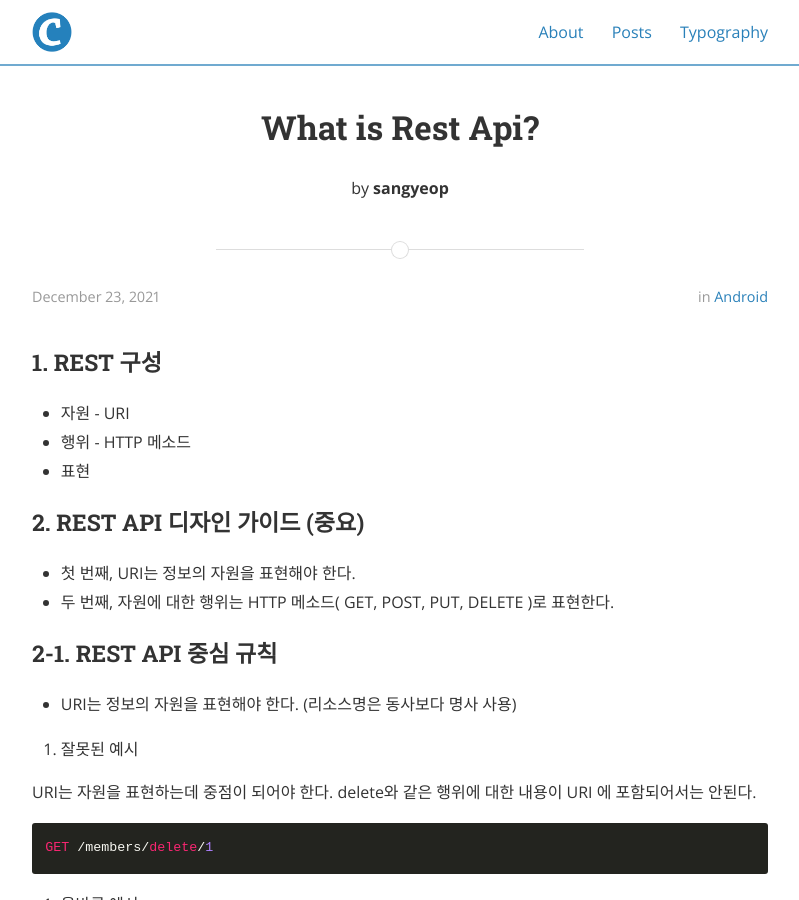
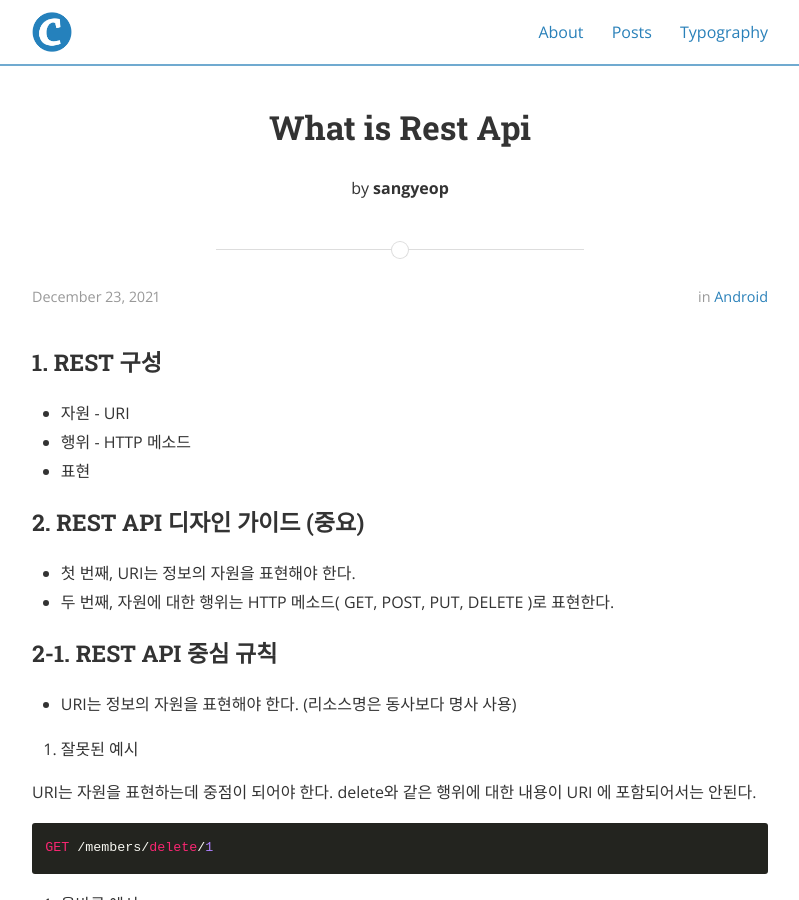
Before and after one commit to saint6839/saint6839.github.io, a Jekyll site: the page built from _posts/2021-12-23-What-is-Rest-Api.md, in a window 1280 px wide and 900 px high. Shown: the whole window, without its empty margins (240-1039 px from the left). Built offline with Jekyll 4.4.1, drawn with Linux system fonts in a browser that asks for light colours; nearby versions of some CDN libraries.

```diff
--- a/_posts/2021-12-23-What-is-Rest-Api.md
+++ b/_posts/2021-12-23-What-is-Rest-Api.md
@@ -1,9 +1,12 @@
 ---
 layout: post
-title: "What is Rest Api?"
-date: 2021-12-23T14:25:52-05:00
+title:  "What is Rest Api"
+date:   2021-12-23T14:25:52-05:00
 author: sangyeop
 categories: Android
+
+
+
 ---
 
 
```
Also changed, not shown: _posts/2021-08-25-Naming-Of-Static-Factory-Method.md (+0 -2 lines), 1 other file.
